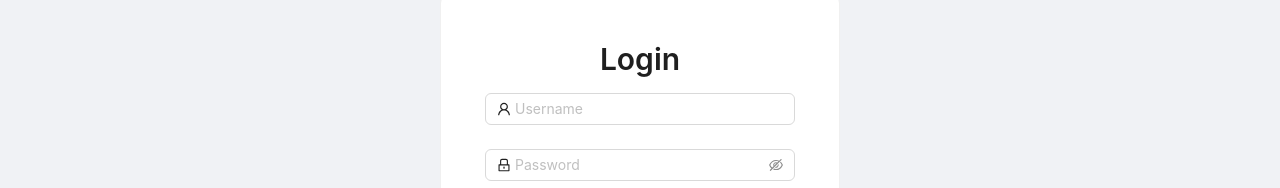
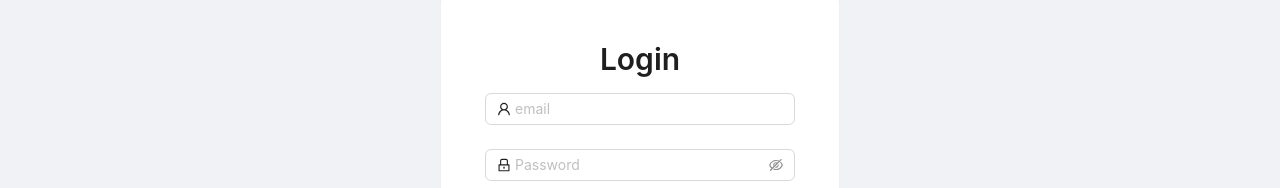
Before and after one commit to Lars1156/JobPortal, a React (Create React App) app in the folder Frontend/client-poratal-site/: page /login in a window 1280 px wide. Shown: the part 270-458 px from the top of the page. Built offline with nearby package versions, Linux system fonts and the light colour scheme; the HTML template or start-up script is replaced by a standard one.

Commit message:
add to try the response facing error

```diff
--- a/Frontend/client-poratal-site/src/Pages/RegisterPage.js
+++ b/Frontend/client-poratal-site/src/Pages/RegisterPage.js
@@ -25,10 +25,9 @@ const RegisterPage = () => {
       });
 
       // After registration success, navigate to the login page
-      navigate('/login');  // Redirect to the login page
+      navigate('/login');
 
     } catch (error) {
-      // Show an error notification if the registration fails
       notification.error({
         message: 'Registration Failed',
         description: error.response?.data?.message || 'Something went wrong',
--- a/Frontend/client-poratal-site/src/components/LoginPage.js
+++ b/Frontend/client-poratal-site/src/components/LoginPage.js
@@ -31,8 +31,8 @@ const LoginPage = () => {
       console.log('Login successful:', response);
 
       // Store the token (if applicable)
-      localStorage.setItem('token', response.data.token); // Adjust as needed based on your API response
-      message.success('Login successful!'); // Show success message
+      localStorage.setItem('token', response.data.token);
+      message.success('Login successful!');
 
       // Redirect to dashboard or home page
       history.push('/dashboard');
@@ -54,10 +54,10 @@ const LoginPage = () => {
           onFinish={onFinish}
         >
           <Form.Item
-            name="username"
-            rules={[{ required: true, message: 'Please input your username!' }]}
+            name="email"
+            rules={[{ required: true, message: 'Please input your email!' }]}
           >
-            <Input prefix={<UserOutlined />} placeholder="Username" />
+            <Input prefix={<UserOutlined />} placeholder="email" />
           </Form.Item>
 
           <Form.Item
```
Also changed, not shown: 1 other file (tests, documents, lock files or other folders).
